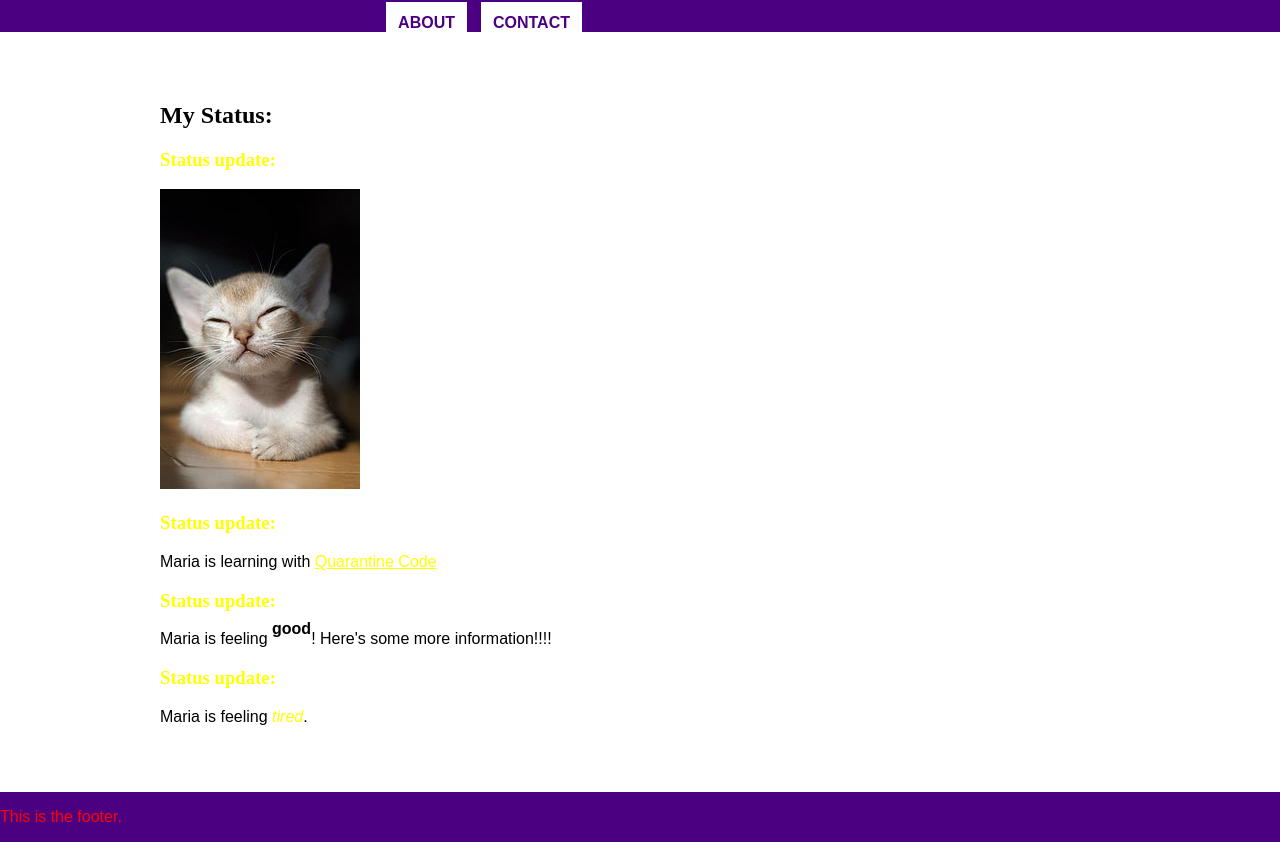
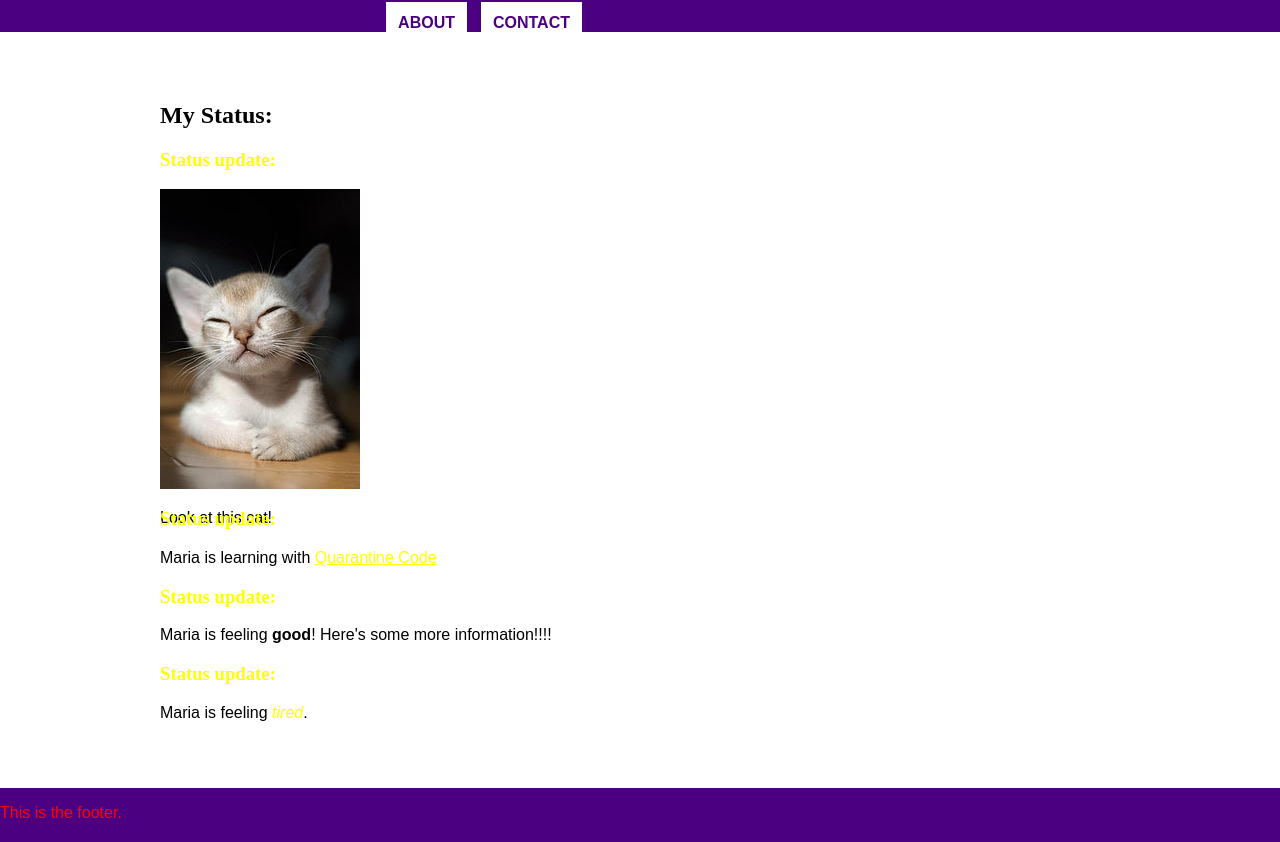
Before and after one commit to mariahfernnn/quarantine-code4, a plain HTML site: page index.html in a window 1280 px wide. Shown: the part 52-894 px from the top of the page. Drawn offline with Linux system fonts and the light colour scheme.

```diff
--- a/index.html
+++ b/index.html
@@ -23,13 +23,17 @@
         <h2>My Status:</h2>
 
         <h3 class="status-update">Status update:</h3>
-        <img src="images/kitten.jpg" />
+
+        <div class="img-container">
+          <img src="images/kitten.jpg" class="kitten-img" />
+          <p class="img-caption">Look at this cat!</p>
+        </div>
 
         <h3 class="status-update">Status update:</h3>
         <p>Maria is learning with <a href="https://www.quarantinecode.com" target="_blank">Quarantine Code</a></p>
 
         <h3 class="status-update">Status update:</h3>
-        <p>Maria is feeling <strong class="move-up">good</strong>! Here's some more information!!!!</p>
+        <p>Maria is feeling <strong>good</strong>! Here's some more information!!!!</p>
 
         <h3 class="status-update">Status update:</h3>
         <p>Maria is feeling <em>tired</em>.</p>
--- a/styles.css
+++ b/styles.css
@@ -79,7 +79,16 @@ nav a:hover {
   bottom: 10px;
 }
 
-.move-up {
+.kitten-img {
   position: relative;
-  bottom: 10px;
 }
+
+.img-container {
+  background: red;
+  width: 200px;
+  height: 300px;
+}
+
+.img-caption {
+
+}
```
